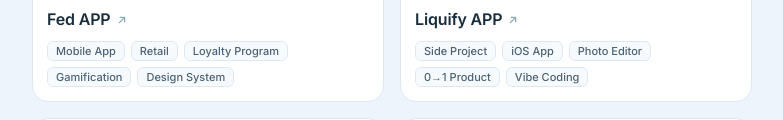
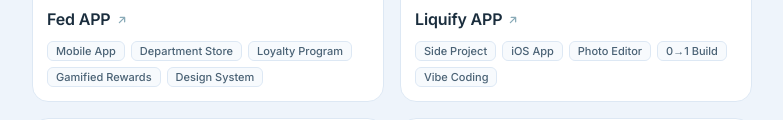
Before and after one commit to waterchen0418/waterchen0418.github.io, a plain HTML site: page index.html in a window 1280 px wide. Shown: the part 4069-4189 px from the top of the page, without its empty margins (248-1031 px from the left). Drawn offline with Linux system fonts and the light colour scheme.

Commit message:
Redesign trial: Fed/Liquify tag wording per Sharon (zh + matching en)
Co-Authored-By: Claude Opus 5.5 <noreply@anthropic.com>

```diff
--- a/index.html
+++ b/index.html
@@ -240,11 +240,11 @@
               <svg class="work-card__arrow" viewBox="0 0 16 16" aria-hidden="true"><path d="M5 11 11 5M6 5h5v5" fill="none" stroke="currentColor" stroke-width="1.5" stroke-linecap="round" stroke-linejoin="round"/></svg>
             </div>
             <div class="work-card__meta">
-              <span class="tag" data-zh="行動 App">Mobile App</span>
-              <span class="tag" data-zh="零售">Retail</span>
+              <span class="tag" data-zh="App">Mobile App</span>
+              <span class="tag" data-zh="零售百貨">Department Store</span>
               <span class="tag" data-zh="會員集點">Loyalty Program</span>
-              <span class="tag" data-zh="遊戲化">Gamification</span>
-              <span class="tag" data-zh="設計系統">Design System</span>
+              <span class="tag" data-zh="遊戲賺點">Gamified Rewards</span>
+              <span class="tag">Design System</span>
             </div>
           </div>
         </article>
@@ -261,10 +261,10 @@
               <svg class="work-card__arrow" viewBox="0 0 16 16" aria-hidden="true"><path d="M5 11 11 5M6 5h5v5" fill="none" stroke="currentColor" stroke-width="1.5" stroke-linecap="round" stroke-linejoin="round"/></svg>
             </div>
             <div class="work-card__meta">
-              <span class="tag" data-zh="個人專案">Side Project</span>
+              <span class="tag">Side Project</span>
               <span class="tag">iOS App</span>
               <span class="tag" data-zh="修圖工具">Photo Editor</span>
-              <span class="tag" data-zh="從 0 到 1">0→1 Product</span>
+              <span class="tag" data-zh="0 到 1 建置">0→1 Build</span>
               <span class="tag">Vibe Coding</span>
             </div>
           </div>
```
